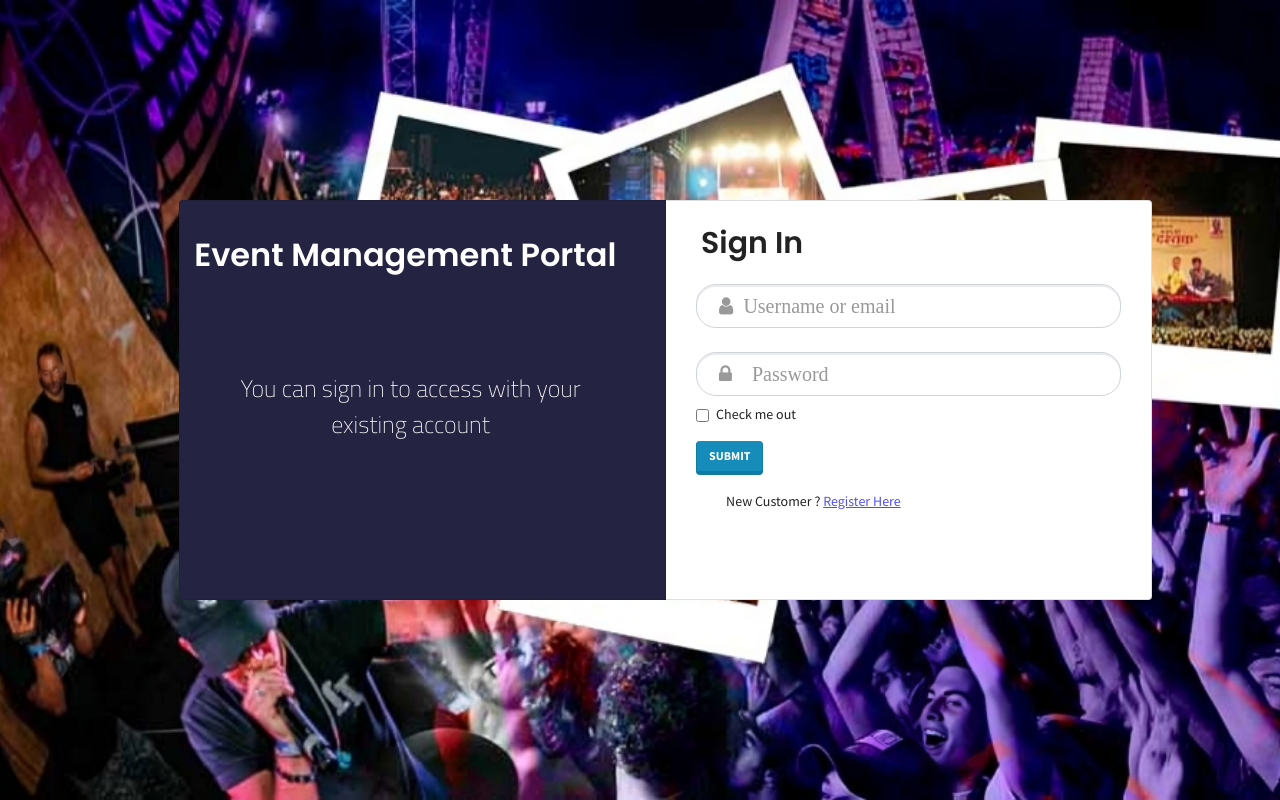
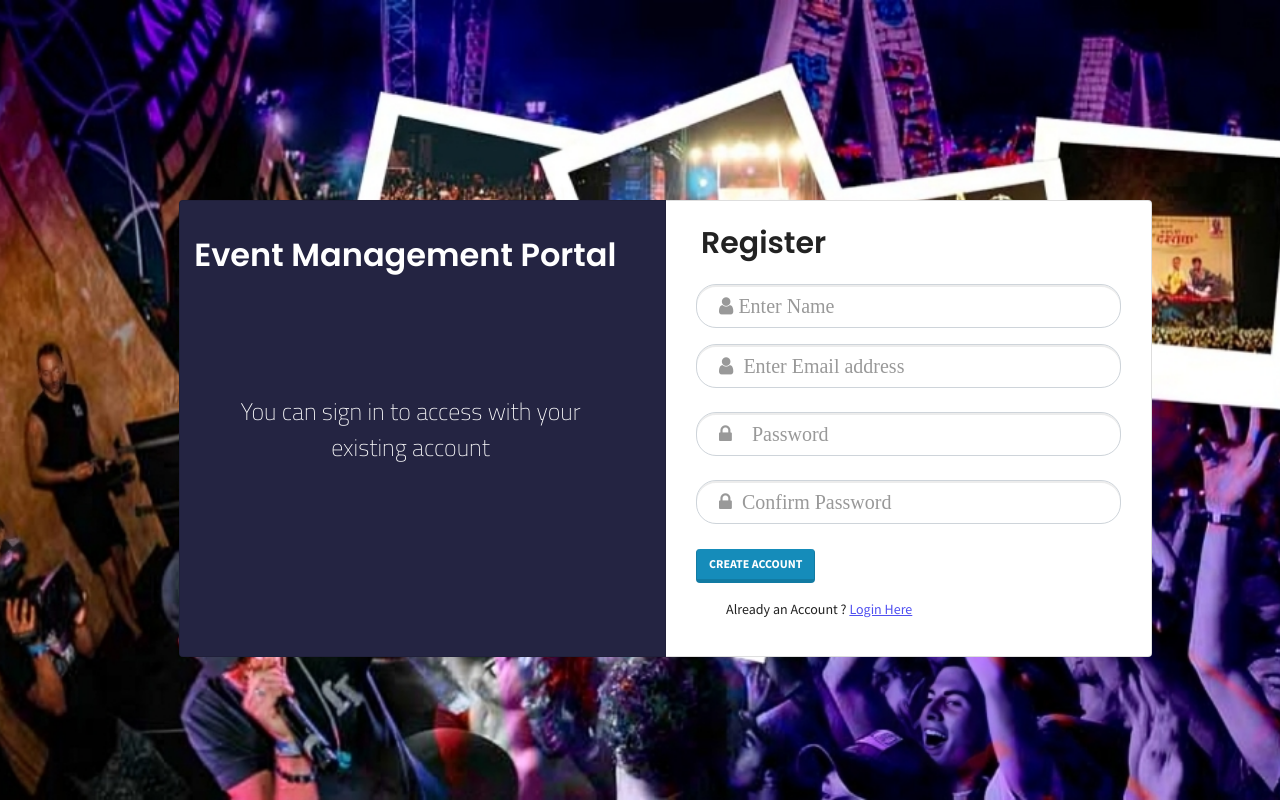
Before and after one commit to jjv1602/Nucleus-portal, a React (Create React App) app in the folder frontend/: page / in a window 1280 px wide. Built offline with nearby package versions, Linux system fonts and the light colour scheme; a web font is replaced by a local one.

Commit message:
Register Page created

```diff
--- a/frontend/src/App.js
+++ b/frontend/src/App.js
@@ -5,12 +5,14 @@ import StartPg from './components/start_pg/StartPg';
 // import Header from './components/Header/Header';
 import { BrowserRouter, Route, Router, Routes } from 'react-router-dom';
 import Login from './components/LoginPg/Login';
+import Register from './components/Register/Register';
 const App = () => {
   return (
     <BrowserRouter>
    <Routes>
      <Route path="/" element={<StartPg />} />
-     <Route path="/login" element={<Login />} />
+     <Route path="/login" element={<StartPg/>} />
+     <Route path="/register" element={<StartPg />} />
    </Routes>
    </BrowserRouter>
   )
--- a/frontend/src/components/Register/Register.js
+++ b/frontend/src/components/Register/Register.js
@@ -1,22 +1,90 @@
-import { Children } from "react"
-import { Container, Row } from "react-bootstrap"
+import { Children, useState } from "react"
+import { Button, Col, Container, Form, Row } from "react-bootstrap"
 
 import React from 'react'
+import ErrorMsg from "../ErrorMsg/ErrorMsg"
+import Loading from "../Loading/Loading"
+import { Link } from "react-router-dom"
+import axios from "axios"
+
 
 const Register = ({ title, children }) => {
+    const [email, setEmail] = useState("");
+    const [password, setPassword] = useState("");
+    const [error, setError] = useState(false);
+    const [loading, setLoading] = useState(false);
+    const submitHandler = async (par) => {
+
+        par.preventDefault()  //imp line for submit form
+        // console.log(email,password);
+
+        // sending data to API
+        try {
+            const config = {
+                headers: {
+                    "Content-type": "application/json"
+                }
+            }
+
+            setLoading(true);
+            setError(false);
+            const { data } = await axios.post('/api/users/login', {
+                email,
+                password,
+            },
+                config
+            );
+            console.log(data);
+            localStorage.setItem("userInfo", JSON.stringify(data));
+            setLoading(false);
+
+        }
+        catch (error) {
+            setError(error.response.data.message);
+            setError(true);
+            setLoading(false);
+        }
+
+    }
     return (
-        <Container>
-            <Row>
-                <div className="header">{
-                    title && (
-                        <>
-                            <h1 className="heading">{title}</h1>
-                            <hr></hr>
-                        </>
-                    )
-                }{children}</div>
-            </Row>
-        </Container>
+        <>
+            <section className='Register_pg'>
+                <section id="cardt">Register  </section><br></br><br></br><br></br>
+                {/* <MainScreen title="LOGIN PAGE" > */}
+                <div>
+                    {/* {error && <ErrorMsg/>}
+          {loading && <Loading/>} */}
+
+                    <Form onSubmit={submitHandler} style={{ paddingLeft: "10px", paddingRight: "10px" }}>
+                        <Form.Group className="mb-3" controlId="formBasicEmail">
+                            <Form.Control type="email" placeholder="  &#xf007; Enter Name " onChange={(e) => setEmail(e.target.value)} style={{ fontFamily: "FontAwesome", fontSize: "20px", borderRadius: "20px" }}
+                            />
+                        </Form.Group>
+                        <Form.Group className="mb-1" controlId="formBasicEmail">
+                            <Form.Control type="email" placeholder="  &#xf007;  Enter Email address " onChange={(e) => setEmail(e.target.value)} style={{ fontFamily: "FontAwesome", fontSize: "20px", borderRadius: "20px" }}
+                            />
+                        </Form.Group>
+                        <Form.Group className="mb-1" controlId="formBasicPassword" style={{ paddingTop: "20px" }}>
+                            <Form.Control type="password" placeholder="  &#xf023;    Password" onChange={(p) => setPassword(p.target.value)} style={{ fontFamily: "FontAwesome", fontSize: "20px", borderRadius: "20px" }}
+                            />
+                        </Form.Group>
+                        <Form.Group className="mb-1" controlId="formBasicPassword" style={{ paddingTop: "20px" }}>
+                            <Form.Control type="password" placeholder="  &#xf023;  Confirm Password" onChange={(p) => setPassword(p.target.value)} style={{ fontFamily: "FontAwesome", fontSize: "20px", borderRadius: "20px" }}
+                            />
+                        </Form.Group>
+                        <br></br>
+                        <Button variant="primary" type="submit">
+                            Create Account
+                        </Button>
+                    </Form>
+                    <Row className="py-3" style={{ padding: "40px" }} >
+                        <Col>Already an Account ? <Link to="/login" style={{ color: "rgb(80, 80, 240)", textDecoration: "underline" }}>Login Here</Link></Col>
+                    </Row>
+                </div>
+                {/* </MainScreen> */}
+
+            </section>
+        </>
     )
 }
 
--- a/frontend/src/components/start_pg/StartPg.js
+++ b/frontend/src/components/start_pg/StartPg.js
@@ -6,6 +6,7 @@ import Header from '../Header/Header';
 import { Button, Card, CardGroup } from 'react-bootstrap'
 import { Link } from 'react-router-dom';
 import Login from '../LoginPg/Login';
+import Register from '../Register/Register'
 const StartPg = () => {
   return (
     <>
@@ -13,16 +14,6 @@ const StartPg = () => {
 
         <section className='sec1'>
           <section className='sec1_img'>
-            {/* <section className='login'>
-              <div style={{ color: "white", fontFamily: "'Lucida Sans', 'Lucida Sans Regular', 'Lucida Grande', 'Lucida Sans Unicode', Geneva, Verdana, sans-serif", position: "absolute", top: "10%", left: "14%", right: "10%", fontSize: "40px" }}> Welcome to Event Management Portal </div>
-              <Link to="/login">
-              <Button variant="primary" type="submit" style={{ position: "absolute", left: "20%", width: "28%", top: "60%", height: "20%", fontSize: "30px" }}>
-                Login
-              </Button>
-              </Link>
-              <Button variant="primary" type="submit" style={{ position: "absolute", right: "20%", width: "28%", top: "60%", height: "20%", fontSize: "30px" }} onClick="">
-                Sign Up
-              </Button> */}
             <CardGroup style={{ position: "absolute", top: "25%", left: "14%", right: "10%", height: "50%" }}>
               <Card  style={{backgroundColor:"#242442"}}>
                 <Card.Body>
@@ -39,7 +30,8 @@ const StartPg = () => {
 
               <Card>
                  <Card.Body>
-                    <Login/>
+                    {/* <Login/> */}
+                    <Register/>
                 </Card.Body>
               </Card>
             </CardGroup>
```
